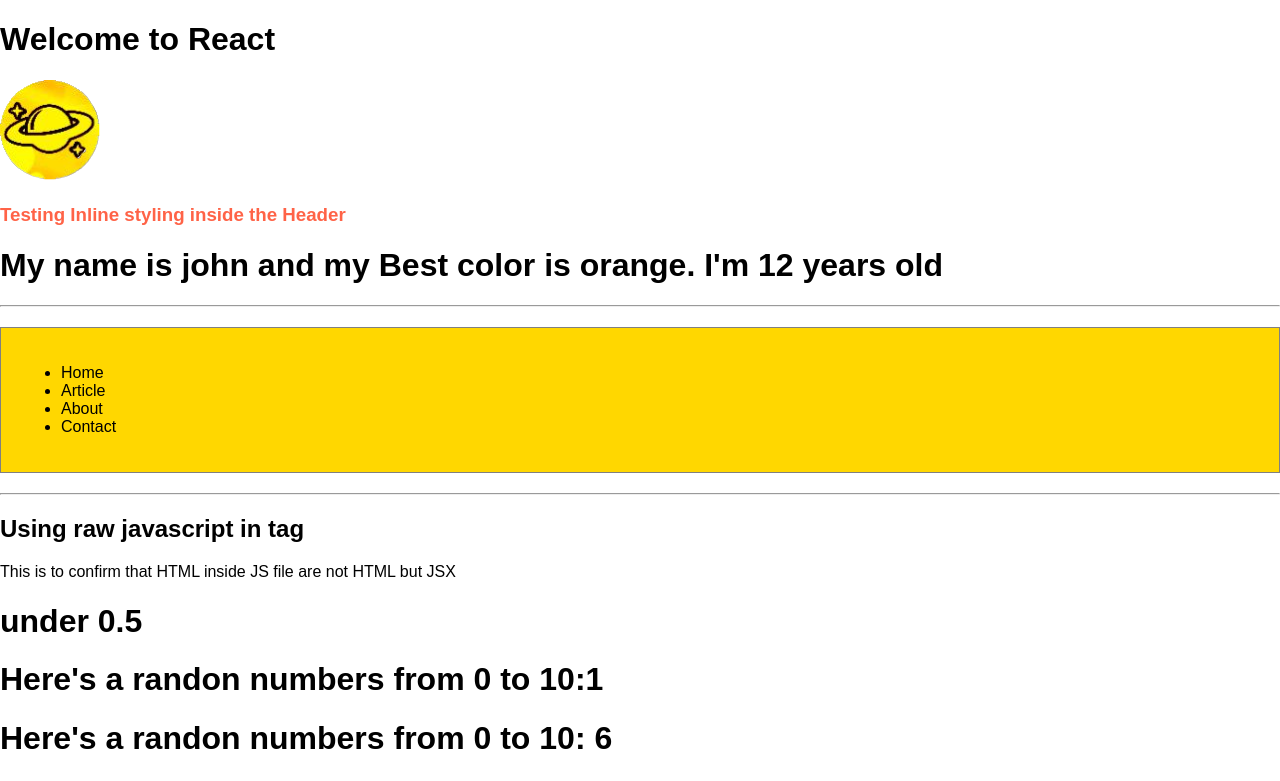
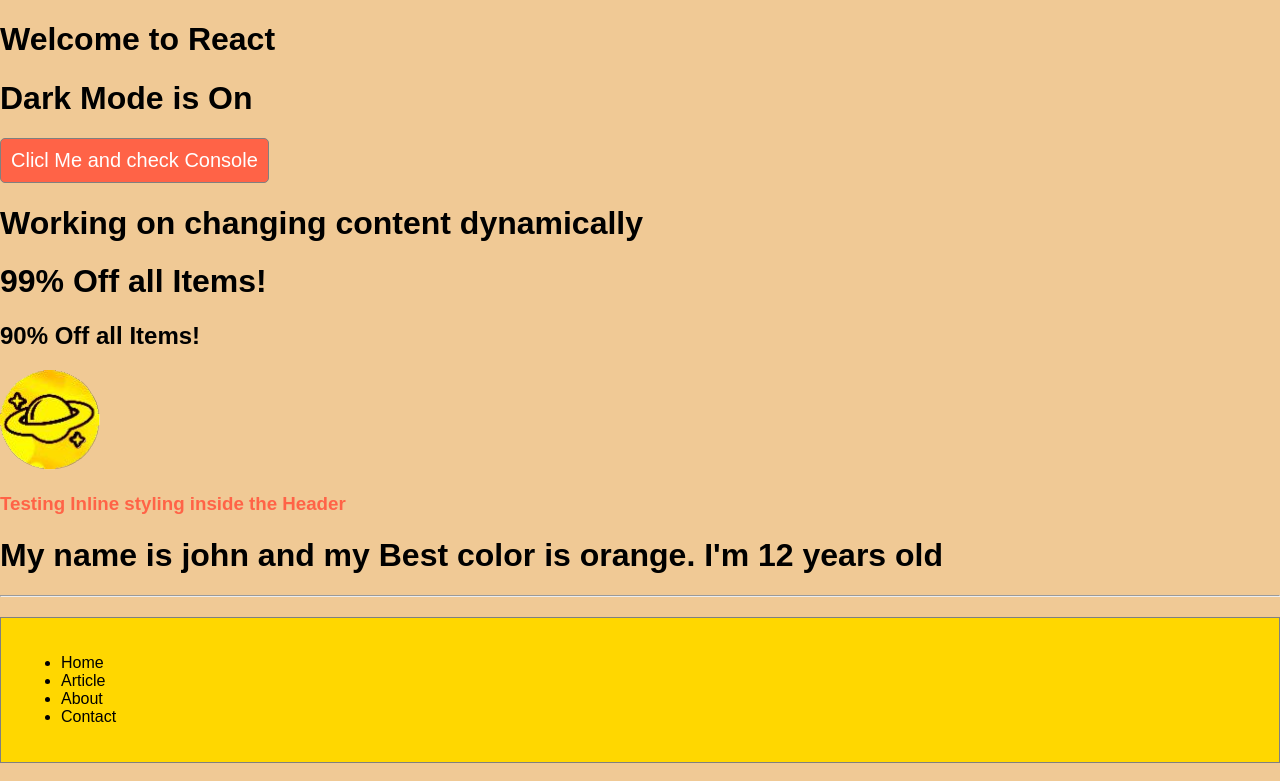
Before and after one commit to Tolujoh-n/React-demo-Meta, a React (Create React App) app: page / in a window 1280 px wide. Shown: the top 781 px of the page. Built offline with nearby package versions, Linux system fonts and the light colour scheme.

Commit message:
updated finish

```diff
--- a/src/App.css
+++ b/src/App.css
@@ -1,3 +1,9 @@
+body {
+  background-color: rgb(240, 201, 149);
+}
+
+
+
 .App {
   text-align: center;
 }
--- a/src/App.js
+++ b/src/App.js
@@ -11,11 +11,12 @@ import profile from './profile.png';
 import Btn from "./components/Btn";
 import Calculator from './components/calculator';
 
+
 // for Calculator
 
 import "./Calculator.css";
-
-
+import ModeToggler from './components/ModeToggler';
+import Promo from './components/Promo';
 
 // function johnImage(props) {
 //   const userPic = <img src={profile} alt="planet-pic" />;
@@ -24,16 +25,32 @@ import "./Calculator.css";
 
 function App() {
   return (
+
     <div className="App-code">
-      <h1>Welcome to React</h1>
+      <div>
+        <h1>Welcome to React</h1>
+        <ModeToggler />
+      </div>
 
       <div>
-      <img src={profile} alt="planet-pic" />
+        <Promo />
       </div>
 
-      <Header name="john" color="orange" age={12} />
+
+      <div>
+        <img src={profile} alt="planet-pic" />
+      </div>
+
+      <div>
+        <Header name="john" color="orange" age={12} />
+      </div>
+
       <hr />
-      <Nav />
+
+      <div>
+        <Nav />
+      </div>
+
       <hr />
 
       <div>
@@ -42,7 +59,6 @@ function App() {
         <img src={pics} className="" alt="pics" style={{ width: "500px" }} />
         <br />
         <Btn />
-
         <Calculator />
       </div>
 
--- a/src/components/Btn.js
+++ b/src/components/Btn.js
@@ -12,6 +12,8 @@ function Btn() {
     return (
         <button onMouseOver={clickHandler}>Click Me</button>
     )
+
+
 }
 
 export default Btn;
--- /dev/null
+++ b/src/components/ModeToggler.js
@@ -0,0 +1,24 @@
+function ModeToggler() {
+    let darkModedOn = true;
+    const darkMode = <h1>Dark Mode is On</h1>
+    const lightMode = <h1>Light Mode is On</h1>
+
+    function handleClick() {
+        darkModedOn = !darkModedOn;
+        if (darkModedOn === true) {
+            console.log("Darkmode is On")
+        } else {
+            console.log("Lightmode is On")
+        }
+    }
+
+
+    return (
+        <div>
+            {darkModedOn ? darkMode : lightMode}
+            <button onClick={handleClick}>Clicl Me and check Console</button>
+        </div>
+    )
+}
+
+export default ModeToggler;
--- a/src/components/Promo.js
+++ b/src/components/Promo.js
@@ -1,14 +1,16 @@
-function Promo() {
+import PromoHeading from './PromoHeading'
+const data = {
+    heading: "99% Off all Items!",
+    callToAction: "90% Off all Items!"
+}
+
+function Promo() { //Parent component
     return (
         <div className="promo-section">
-            <div>
-                <h1>Don't miss this Deal!</h1>
-            </div>
-
-            <div>
-                <h2>Subscribe to our Newsletter</h2>
-            </div>
-
+            <h1>Working on changing content dynamically</h1>
+            <PromoHeading
+                heading={data.heading}
+                callToAction={data.callToAction} />
         </div>
     );
 };
--- /dev/null
+++ b/src/components/PromoHeading.js
@@ -0,0 +1,10 @@
+function PromoHeading(props) { //child component
+    return (
+        <>
+        <h1>{props.heading}</h1>
+        <h2>{props.callToAction}</h2>
+        </>
+    )
+}
+
+export default PromoHeading;
```
